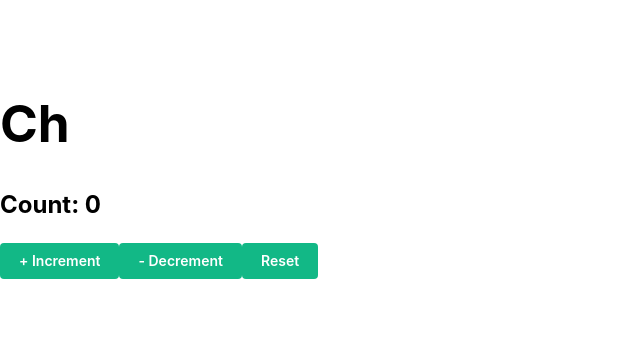
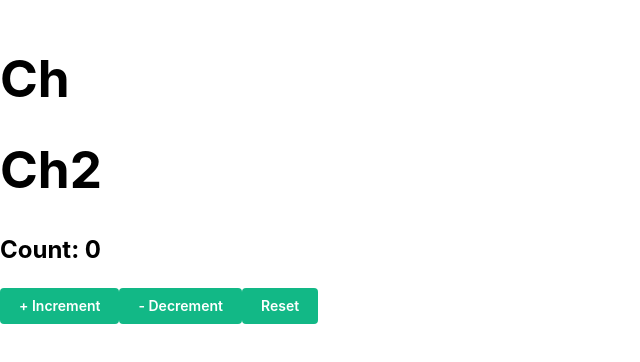
Before and after one commit to pritamramteke-samta/cygnus_website_local, a React (Vite) app in the folder frontend/cygnus/: page / in a window 1280 px wide. Shown: the part 230-592 px from the top of the page, without its empty margins (0-640 px from the left). Built offline with nearby package versions, Linux system fonts and the light colour scheme.

Commit message:
Normalize line endings using .gitattributes

```diff
--- a/frontend/cygnus/src/App.tsx
+++ b/frontend/cygnus/src/App.tsx
@@ -4,6 +4,7 @@ const App = () => {
   return (
     <div>
       <h1>Ch</h1>
+      <h1>Ch2</h1>
 
       <Counter />
     </div>
```
Also changed, not shown: 2 other files (tests, documents, lock files or other folders).
